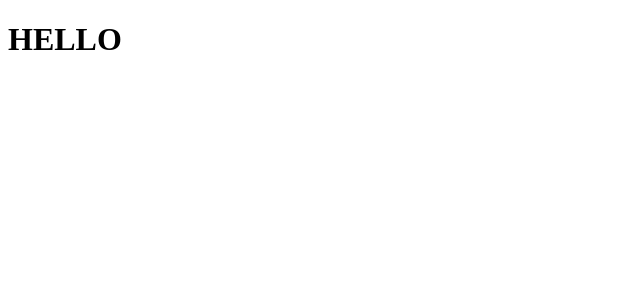
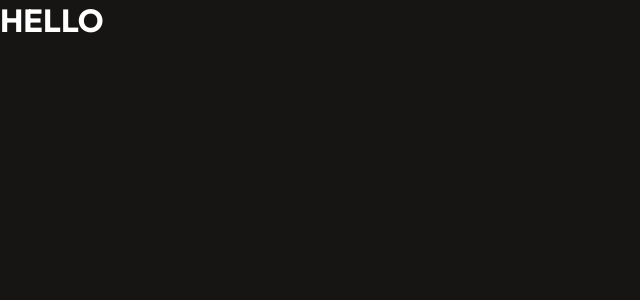
Before and after one commit to RaviPratihast/ravipratihast-portfolio, a React (Create React App) app: page / in a window 1280 px wide. Shown: the top 300 px of the page, without its empty margins (0-640 px from the left). Built offline with nearby package versions, Linux system fonts and the light colour scheme.

Commit message:
add: initial CSS properties were added.

```diff
--- a/src/index.css
+++ b/src/index.css
@@ -1,13 +1,11 @@
-/* body {
+* {
   margin: 0;
-  font-family: -apple-system, BlinkMacSystemFont, 'Segoe UI', 'Roboto', 'Oxygen',
-    'Ubuntu', 'Cantarell', 'Fira Sans', 'Droid Sans', 'Helvetica Neue',
-    sans-serif;
-  -webkit-font-smoothing: antialiased;
-  -moz-osx-font-smoothing: grayscale;
+  padding: 0;
 }
 
-code {
-  font-family: source-code-pro, Menlo, Monaco, Consolas, 'Courier New',
-    monospace;
-} */
+body {
+  height: 100vh;
+  background: #161513;
+  color: white;
+  font-family: "outfit";
+}
```
